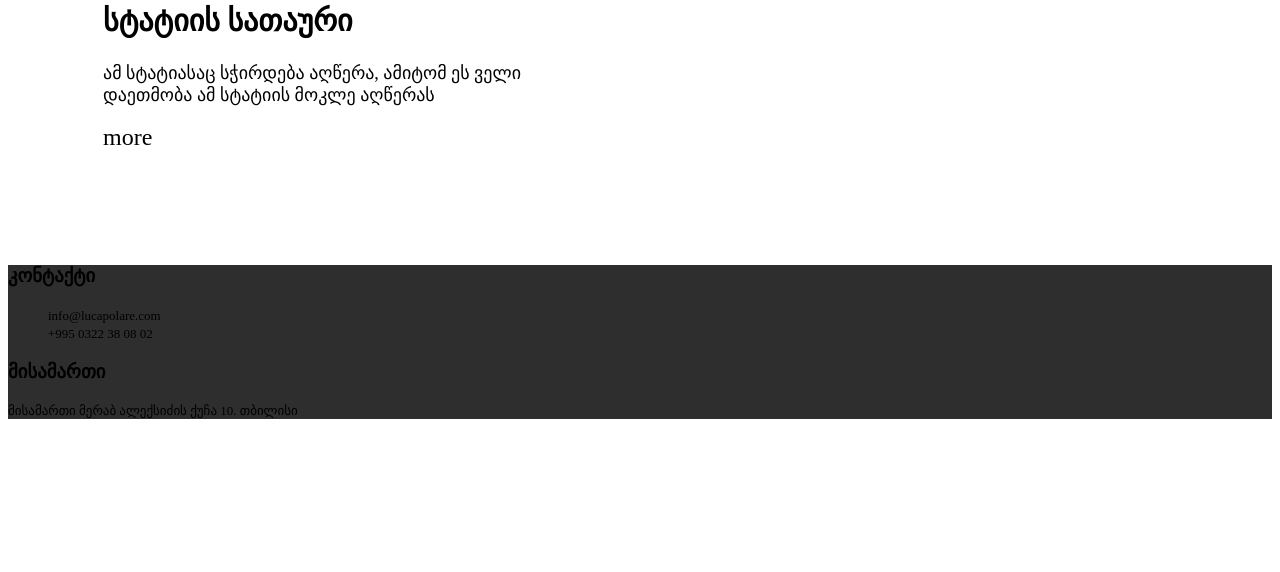
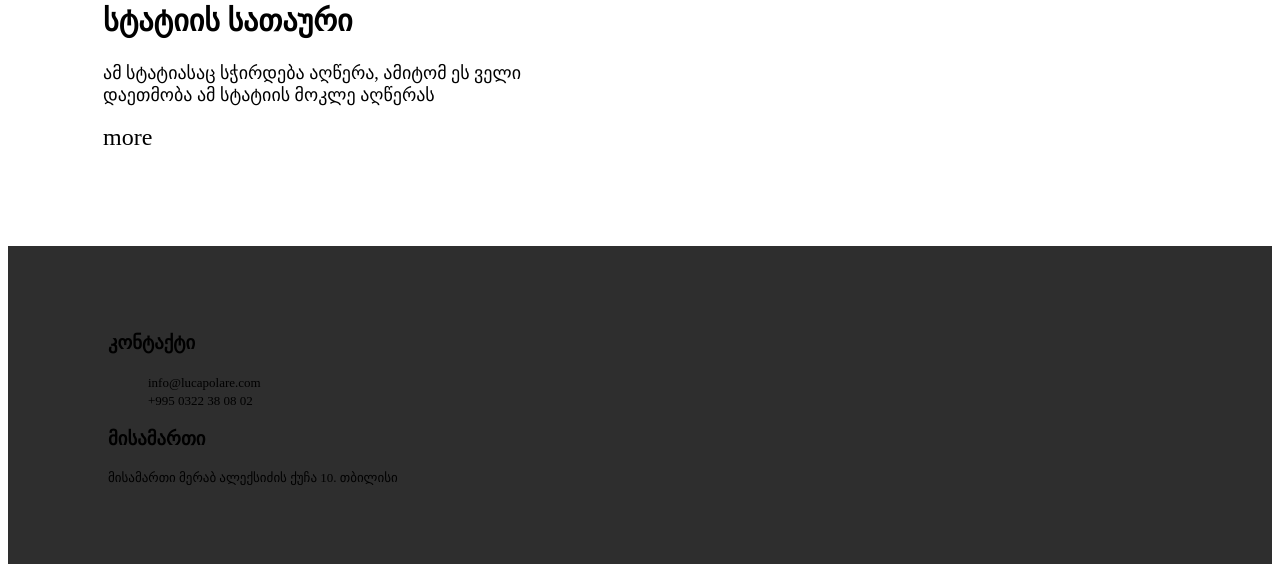
Before and after one commit to D-Bibileishvili/front27-lesson4, a plain HTML site: page index.html in a window 1280 px wide. Shown: the part 3874-4446 px from the top of the page. Before the commit the page ends 4301 px from the top, so only its background shows below. Drawn offline with Linux system fonts and the light colour scheme.

Commit message:
add footer padding

```diff
--- a/src/css/style.css
+++ b/src/css/style.css
@@ -60,4 +60,9 @@ h3{
 
 footer{
 	background-color: #2E2E2E;
+
+	padding-top: 67px;
+	padding-right: 100px;
+	padding-bottom: 78px;
+	padding-left: 100px;
 }
```
